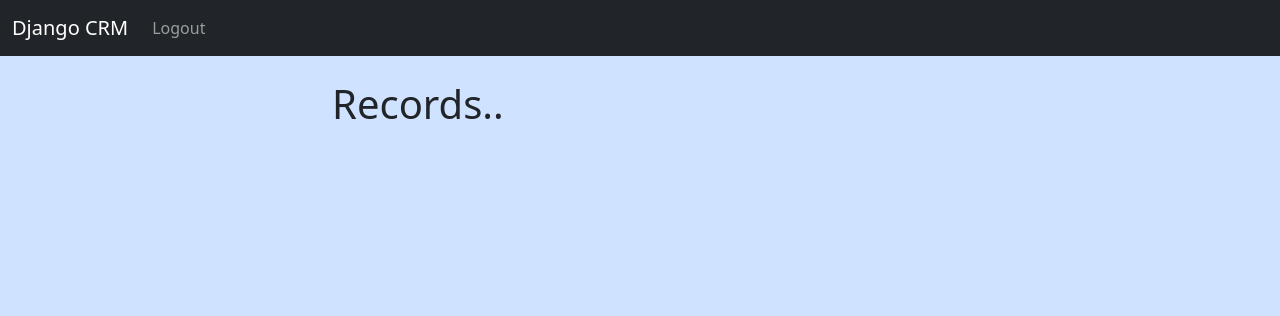
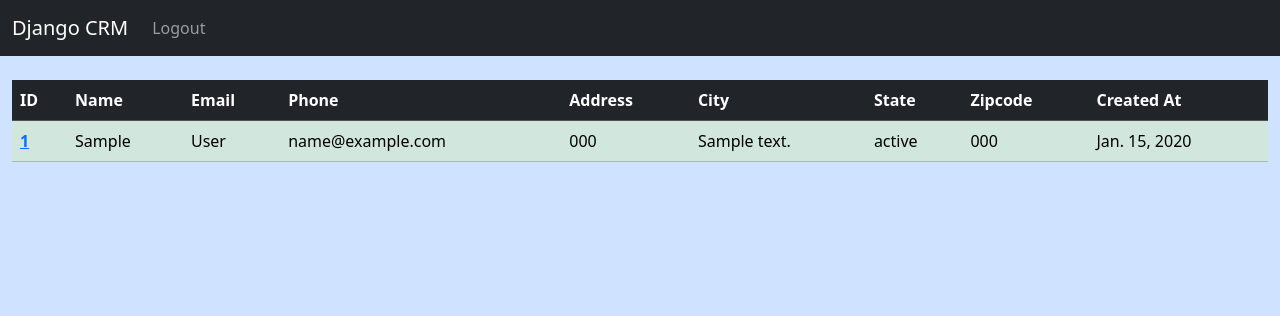
Before and after one commit to Jorgelzz/learning-django, a Django app: page / in a window 1280 px wide. Shown: the top 316 px of the page. Run offline with Django 5.2, Linux system fonts and the light colour scheme; a user stored in the database is signed in; tables that the repository leaves empty hold one stand-in row (values such as "Sample post").

Commit message:
Add new pages, working with records addition

```diff
--- a/website/templates/home.html
+++ b/website/templates/home.html
@@ -2,16 +2,46 @@
 
 {% block content %}
 
-<div class="container-fluid col-md-6 offset-md-3">
+<div class="container-fluid ">
 
 {% if user.is_authenticated %}
 
-<h1>Records..</h1>
+
 
 {% if records %}
-        {% for record in records %}
-            <!-- {{ record }} -->
-        {% endfor %}
+
+
+        <table class="table table-success">
+                <thead class="table-dark">
+                  <tr>
+                    <th scope="col">ID</th>
+                    <th scope="col">Name</th>
+                    <th scope="col">Email</th>
+                    <th scope="col">Phone</th>
+                    <th scope="col">Address</th>
+                    <th scope="col">City</th>
+                    <th scope="col">State</th>
+                    <th scope="col">Zipcode</th>
+                    <th scope="col">Created At</th>
+                  </tr>
+                </thead>
+                <tbody>
+                {% for record in records %}
+                  <tr>
+                    <th scope="row"><a href="{% url 'record' record.id %}"> {{ record.id }} </a></th>
+                    <td> {{ record.first_name }} </td>
+                    <td> {{ record.last_name }}</td>
+                    <td> {{ record.email }}</td>
+                    <td> {{ record.phone }}</td>
+                    <td> {{ record.address }}</td>
+                    <td> {{ record.state }}</td>
+                    <td> {{ record.zipcode }}</td>
+                    <td> {{ record.created_at }}</td>
+                  </tr>
+                  <tr>
+                {% endfor %}
+                </table>
+        </tbody>
 {% endif %}
 
 {% else %}
@@ -20,6 +50,7 @@
 
 
         <form action="{% url 'home' %}" method="POST" class=''>
+
             {% csrf_token  %}
 
                 <div class="mb-3">
--- a/website/urls.py
+++ b/website/urls.py
@@ -2,9 +2,9 @@ from django.urls import path
 from . import views
 
 urlpatterns = [
-
     path('', views.home, name='home'),
     path('logout/', views.logout_user, name='logout'),
-    path('register/', views.register, name='register')
-
+    path('register/', views.register, name='register'),
+    path('record/<int:pk>', views.customer_record, name='record'),
+    path('delete/<int:pk>', views.delete_record, name='delete_record')
 ]
--- a/website/views.py
+++ b/website/views.py
@@ -1,12 +1,16 @@
 from django.shortcuts import render, redirect
 from django.contrib.auth import authenticate, login, logout
 from django.contrib import messages
+from .models import Record
 from .forms import  SignUpForm
+
 
 
 # Create your views here.
 
 def home(request):
+
+    records = Record.objects.all()
 
     # Check to see if logged
 
@@ -29,7 +33,7 @@ def home(request):
             messages.success(request, "There's something missing!!")
             return redirect('home')
     else:
-        return render(request, 'home.html', {})
+        return render(request, 'home.html', {'records':records})
 
 def logout_user(request):
 
@@ -58,3 +62,23 @@ def register(request):
         form = SignUpForm
         return render(request, 'register.html', {'form':form})
     return render(request, 'register.html', {'form':form})
+
+
+
+def customer_record(request,pk):
+    if request.user.is_authenticated:
+        customer_record = Record.objects.get(id=pk)
+        return render(request, 'record.html', {'customer_record':customer_record})
+    else:
+            messages.success(request, 'Logged....')
+            return redirect('home')
+
+
+def delete_record(request,pk):
+    if request.user.is_authenticated:
+        delete_id = Record.objects.get(id=pk)
+        delete_id.delete()
+        messages.success(request, 'Gone, reduced to atoms....')
+        return redirect('home')
+    else:
+        return redirect('home')
```
Also changed, not shown: website/templates/record.html (added, +49 -0 lines).
